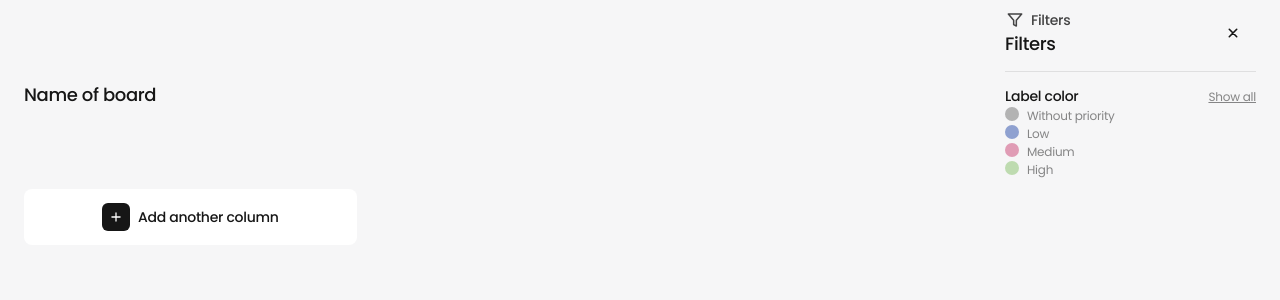
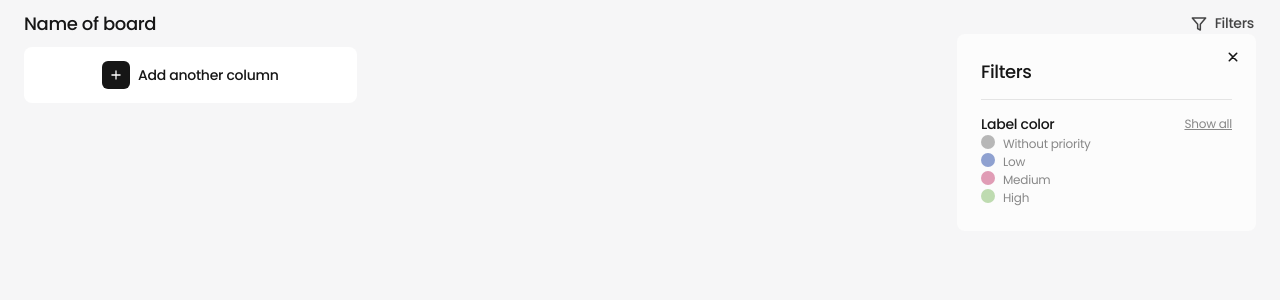
Before and after one commit to Vlad22523/WildCoders-project2, a React (Vite) app: page /home/1 in a window 1280 px wide. Shown: the top 300 px of the page. Built offline with nearby package versions, Linux system fonts and the light colour scheme.

Commit message:
transition

```diff
--- a/src/components/Filters/Filters.jsx
+++ b/src/components/Filters/Filters.jsx
@@ -2,7 +2,7 @@ import { useRef, useState } from "react";
 import SvgIcon from "../../hooks/SvgIcon.jsx";
 import s from "./Filters.module.css";
 import { Formik, Form, Field } from 'formik';
-import { CSSTransition } from "react-transition-group";
+import { CSSTransition, Transition, TransitionGroup } from "react-transition-group";
 
 const Filters = () => {
   const [isModalOpen, setIsModalOpen] = useState(true);
@@ -25,14 +25,19 @@ const Filters = () => {
           <p className={s.title}>Filters</p>
         </button>
       </div>
-      <CSSTransition
-        in={isModalOpen}
-        nodeRef={nodeRef}
-        timeout={300}
-        classNames="modal"
-        unmountOnExit
+      <TransitionGroup>
+      {isModalOpen && <CSSTransition
+          in={isModalOpen}
+        key="filtersModal"
+        timeout={500}
+        classNames={s.filtersModal}
+        onEntering={console.log('onEntering')}
+        onEntered={console.log('onEntered')}
+        onExiting={console.log('onExiting')}
+          onExit={console.log('onExit')}
+          unmountOnExit
       >
-      <div className={s.filtersModal}>
+        <div className={s.filtersModal}>
           <h2 className={s.modalTitle}>Filters</h2>
           <button className={s.btnClose} type="button" onClick={toggleModal}>
             <SvgIcon name="icon-plus" width="18" height="18" className={s.iconClose} />
@@ -102,7 +107,9 @@ const Filters = () => {
             )}
           </Formik>
         </div>
-      </CSSTransition>
+      </CSSTransition> }
+        </TransitionGroup>
+
     </div> )
 };
 
--- a/src/components/Filters/Filters.module.css
+++ b/src/components/Filters/Filters.module.css
@@ -25,22 +25,36 @@
     fill: transparent;
 }
 
-/* .filtersModal {
+.filtersModal {
     border-radius: 8px;
     position: fixed;
     right: 24px;
     padding: 24px;
     background-color: rgb(var(--background-modal-filters));
-} */
-
-.modal {
-    position: absolute;
+    /* animation: showModal 1s forwards; */
 
 }
 
-.modal-enter-active {
+.filtersModal-enter-active{
+    animation: showModal .5s forwards;
+}
+
+.modalHide{
+    animation: showModal 1s reverse;
+    }
+
+/* .modalShow {
+    border-radius: 8px;
+        position: fixed;
+        right: 24px;
+        padding: 24px;
+        background-color: rgb(var(--background-modal-filters));
+
+}
+
+.modalHide {
     animation: fade-in 1s forwards;
-}
+} */
 
 /* .filtersModal {
     transform: scale(0.5);
@@ -59,6 +73,19 @@
 right: 24px;
 } */
 
+
+@keyframes showModal {
+    0%{
+        opacity: 0;
+        transform: translateX(150px);
+    }
+    50%{
+        opacity: 1;
+    }
+    100%{
+        transform: translateY(0);
+    }
+}
 
 
 .modalTitle {
```
